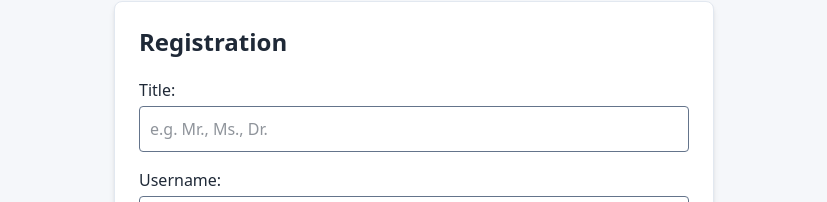
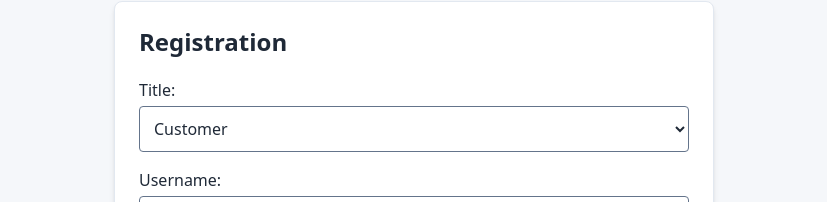
Before and after one commit to MirEashanZaman/Oil-Supply-Delivery-Management-System-Frontend, a Next.js app: page /registration in a window 1280 px wide. Shown: the part 325-527 px from the top of the page, without its empty margins (226-1053 px from the left). Built offline with nearby package versions, Linux system fonts and the light colour scheme.

Commit message:
Change registration title input to dropdown select with Customer, Supplier, and Dealer options

```diff
--- a/app/registration/page.tsx
+++ b/app/registration/page.tsx
@@ -41,7 +41,7 @@ export default function Registration() {
     const [email, setEmail] = useState("");
     const [phoneNumber, setPhoneNumber] = useState("");
     const [address, setAddress] = useState("");
-    const [title, setTitle] = useState("");
+    const [title, setTitle] = useState("Customer");
     const [photo, setPhoto] = useState<File | null>(null);
     const [password, setPassword] = useState("");
     const [confirmPassword, setConfirmPassword] = useState("");
@@ -143,14 +143,16 @@ export default function Registration() {
                         <label htmlFor="title" className="block mb-1 font-medium text-dark-slate">
                             Title:
                         </label>
-                        <input
+                        <select
                             id="title"
-                            type="text"
                             value={title}
-                            placeholder="e.g. Mr., Ms., Dr."
                             onChange={(e) => setTitle(e.target.value)}
                             className="w-full p-2.5 border border-secondary-gray rounded bg-card-white text-dark-slate outline-none transition focus:border-primary focus:ring-3 focus:ring-primary/15"
-                        />
+                        >
+                            <option value="Customer">Customer</option>
+                            <option value="Supplier">Supplier</option>
+                            <option value="Dealer">Dealer</option>
+                        </select>
                         {errors.title && (
                             <span className="text-error-red text-sm block mt-1">{errors.title}</span>
                         )}
```
